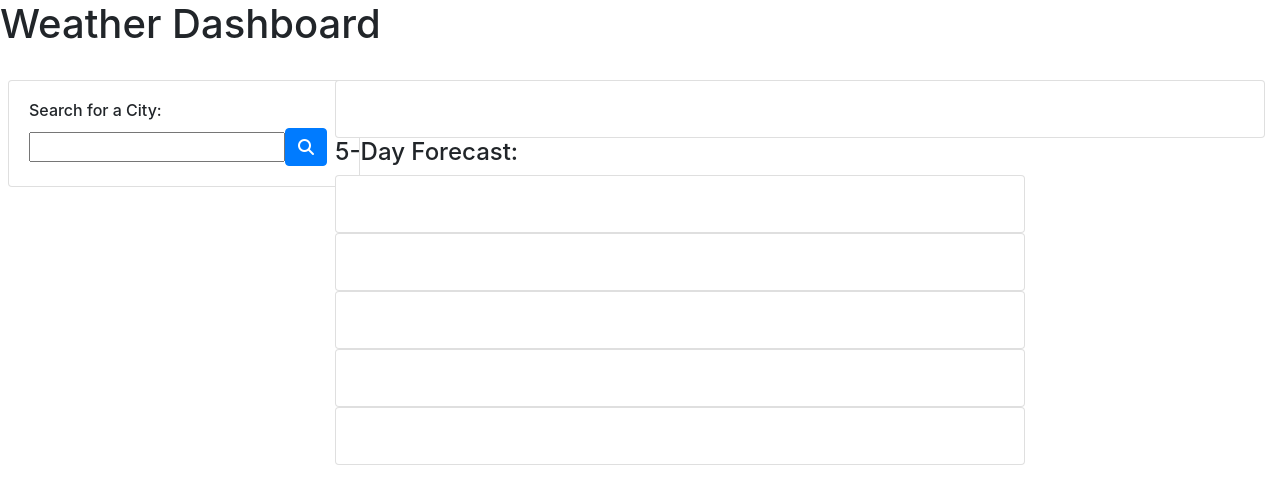
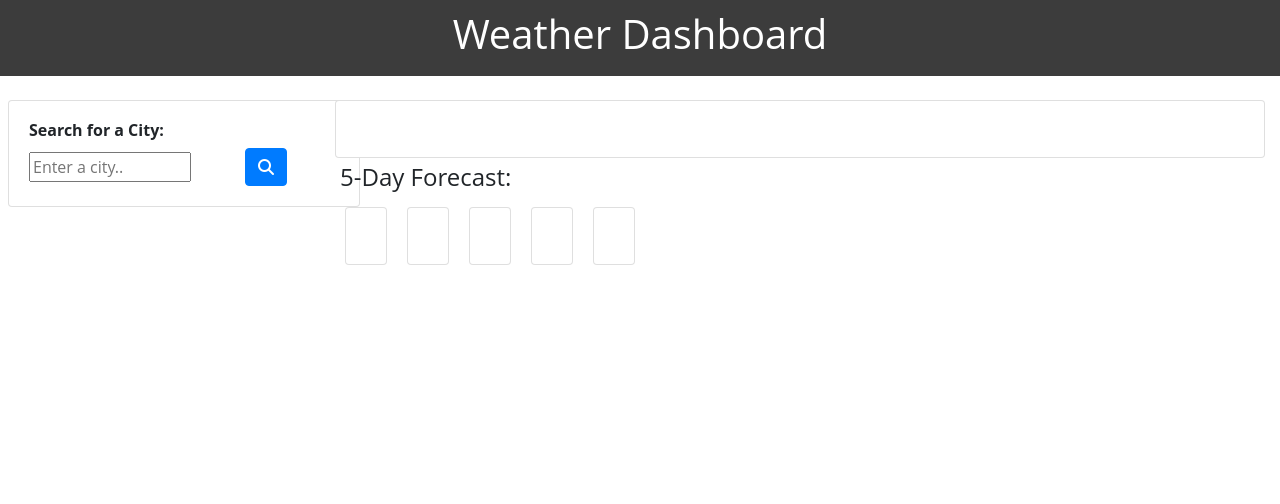
Before and after one commit to jameleasin/Weather-Dashboard-, a plain HTML site: page index.html in a window 1280 px wide. Drawn offline with nearby package versions, Linux system fonts and the light colour scheme.

Commit message:
add styles to style sheet and placeholder

```diff
--- a/index.html
+++ b/index.html
@@ -34,7 +34,7 @@
                         <h6>Search for a City:</h6>
                         <form class="form-inline">
                             <div class="form-group">
-                                <input type="text" class="inputValue" id="city-input">
+                                <input type="text" class="inputValue" id="city-input" placeholder="Enter a city..">
                             </div>
                             <button id="search-button" type="submit" class="btn btn-primary"><i
                                     class="fas fa-search"></i></button>
--- a/styles.css
+++ b/styles.css
@@ -0,0 +1,44 @@
+body {
+    font-family: "Open Sans", sans-serif;
+}
+
+.heading {
+    background-color: #3c3c3c;
+    color: #ffffff;
+    text-align: center;
+    padding: 10px;
+}
+
+input {
+    width: 75%;
+}
+
+#city-list {
+    width: 22rem;
+}
+
+#city-date-icon,
+#city-name,
+#current-icon {
+    display: flex;
+    flex-direction: row;
+    justify-content: center/space-around/space-between;
+}
+
+h6 {
+    font-weight: bold;
+}
+
+h4 {
+    margin: 5px;
+}
+
+#forecast-cards {
+    display: flex;
+    flex-direction: row;
+    justify-content: center/space-between;
+}
+
+.forecast {
+    margin: 10px;
+}
```
